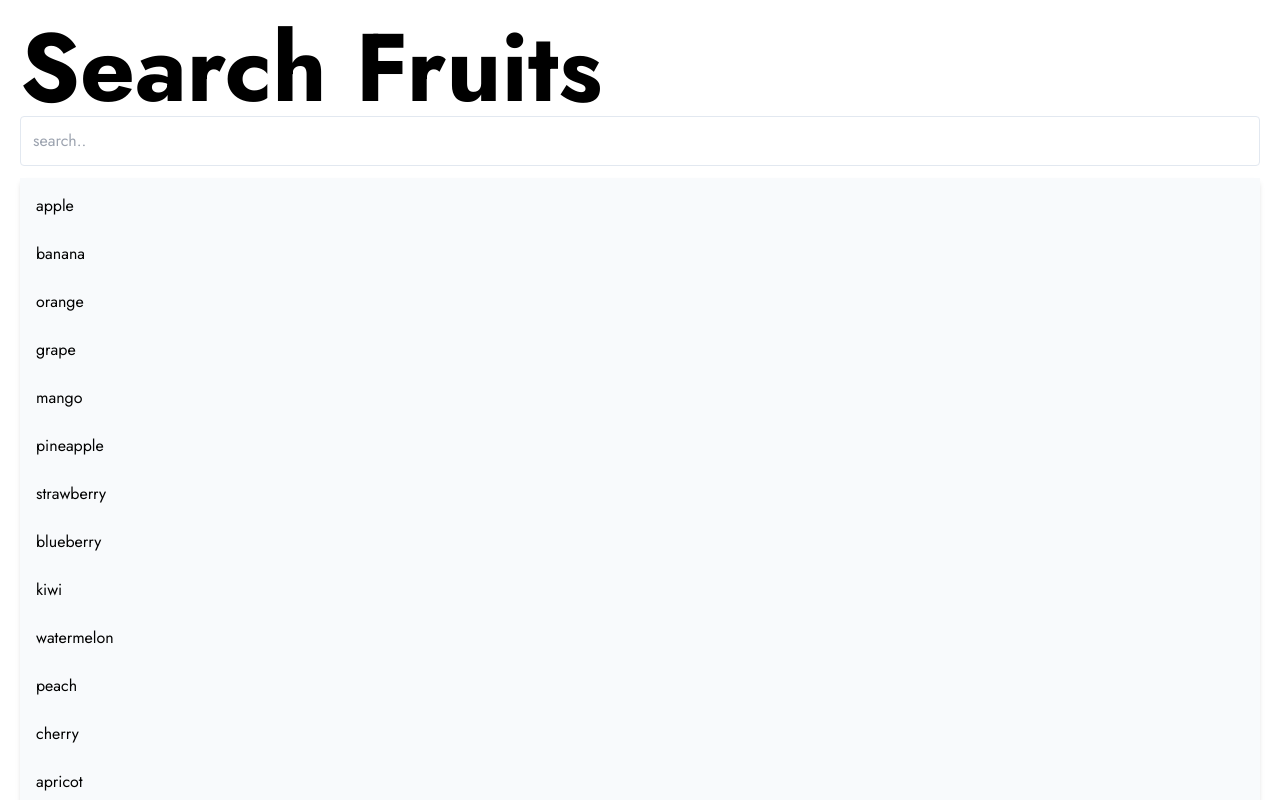
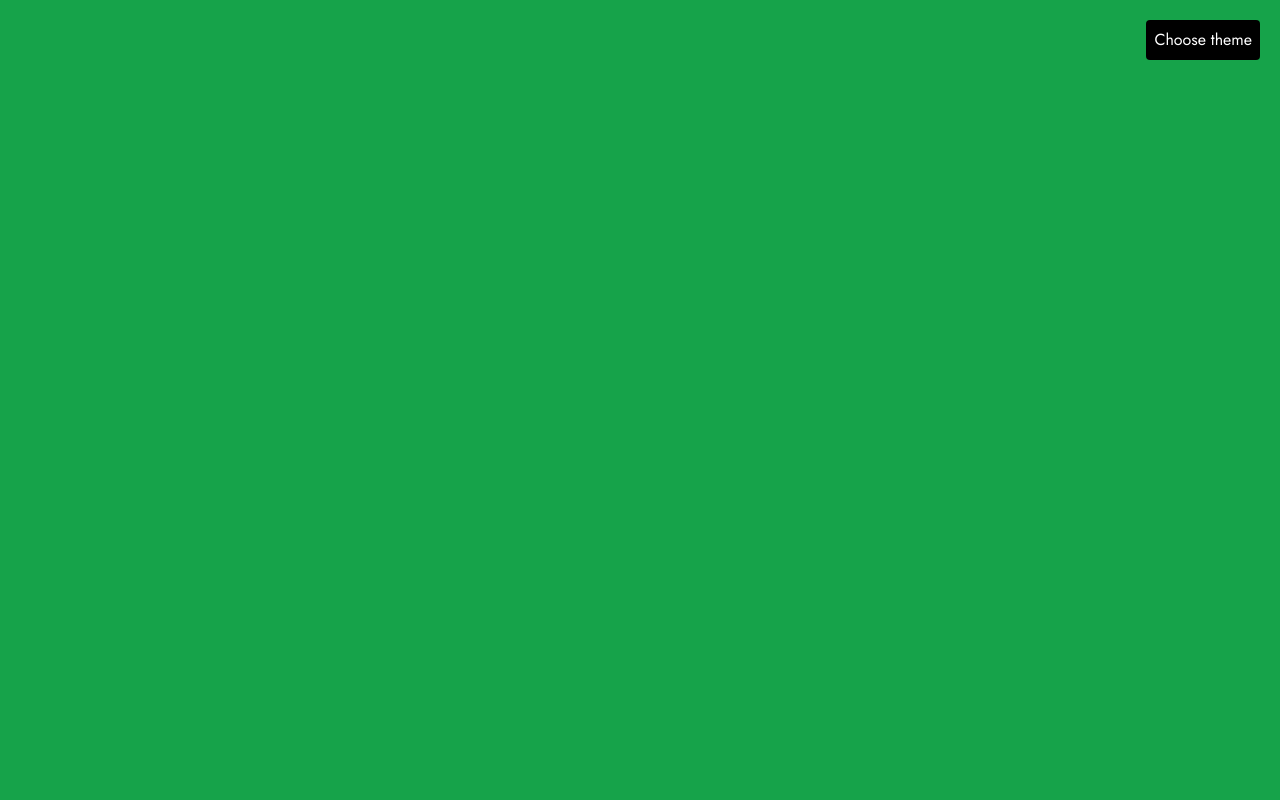
Before and after one commit to Mark-Alexis-Posadas/react-typescript-projects, a React (Vite) app: page / in a window 1280 px wide. Shown: the top 800 px of the page. Built offline with nearby package versions, Linux system fonts and the light colour scheme.

Commit message:
done theme design

```diff
--- a/src/App.tsx
+++ b/src/App.tsx
@@ -1,10 +1,10 @@
 import React from "react";
-import SearchFiltering from "./pages/SearchFiltering";
+import Theme from "./pages/Theme";
 
 const App: React.FC = () => {
   return (
     <>
-      <SearchFiltering />
+      <Theme />
     </>
   );
 };
--- /dev/null
+++ b/src/pages/Theme/index.tsx
@@ -0,0 +1,65 @@
+import React, { useState, useEffect } from "react";
+const data = [
+  {
+    id: 1,
+    bgColor: "bg-green-600",
+  },
+  {
+    id: 2,
+    bgColor: "bg-purple-600",
+  },
+  {
+    id: 3,
+    bgColor: "bg-yellow-600",
+  },
+
+  {
+    id: 4,
+    bgColor: "bg-red-600",
+  },
+];
+
+const Theme: React.FC = () => {
+  const [theme, setTheme] = useState<string>(
+    () => localStorage.getItem("theme") || data[0].bgColor
+  );
+  const [chooseTheme, setChooseTheme] = useState<boolean>(false);
+
+  const handleClick = (themeColor: string) => {
+    setTheme(themeColor);
+  };
+
+  useEffect(() => {
+    localStorage.setItem("theme", theme);
+  }, [theme]);
+
+  return (
+    <div className="relative">
+      <div className={`w-full min-h-screen ${theme}`}></div>
+      <div className="absolute top-5 right-5 flex flex-col items-end">
+        <button
+          className="text-white bg-black p-2 rounded"
+          onClick={() => setChooseTheme((p) => !p)}
+        >
+          Choose theme
+        </button>
+        {chooseTheme && (
+          <div className="bg-slate-50 p-2 rounded shadow-md flex items-center">
+            {data.map((item) => (
+              <button
+                key={item.id}
+                className={`text-white w-10 h-10 rounded-full mr-2 ${item.bgColor}`}
+                style={
+                  theme === item.bgColor ? { border: "3px solid #222" } : {}
+                }
+                onClick={() => handleClick(item.bgColor)}
+              ></button>
+            ))}
+          </div>
+        )}
+      </div>
+    </div>
+  );
+};
+
+export default Theme;
```
